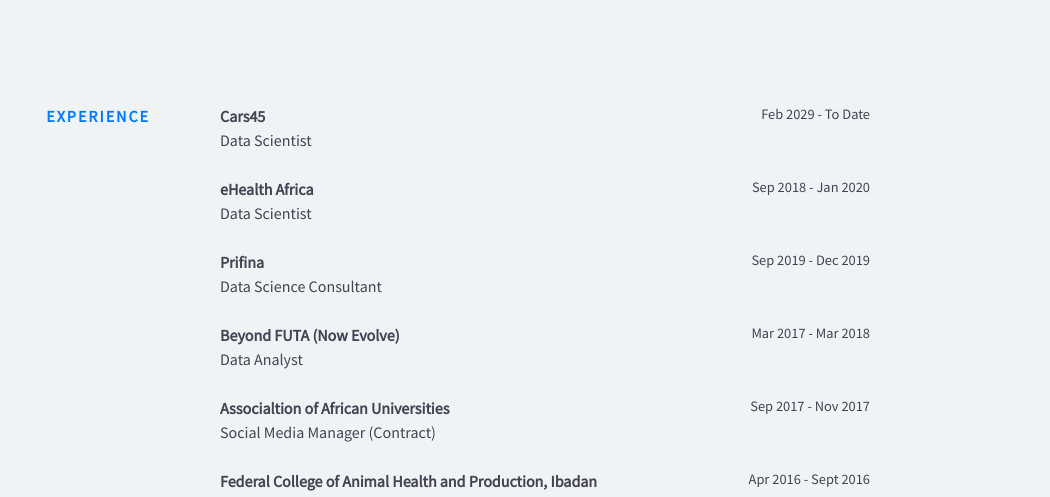
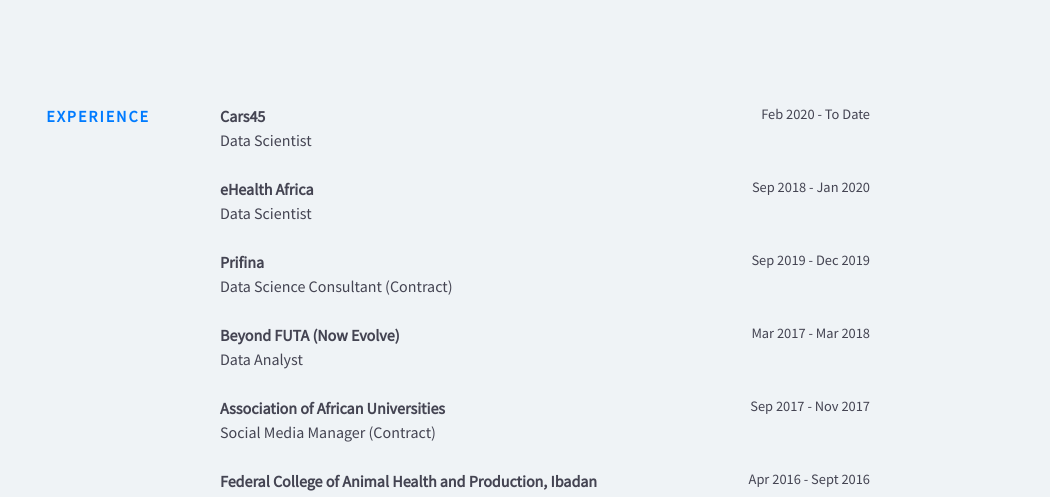
Before and after one commit to Godskid89/godskid89.github.io, a Jekyll site: the page built from index.html, in a window 1280 px wide and 900 px high, scrolled down 1946 px. Shown: the part 155-652 px from the top of the window, without its empty margins (230-1280 px from the left). Built offline with Jekyll 4.4.1, drawn with Linux system fonts in a browser that asks for light colours; nearby versions of some CDN libraries.

Commit message:
correct errors

```diff
--- a/_data/experience.yml
+++ b/_data/experience.yml
@@ -1,6 +1,6 @@
 - company: Cars45
   url: https://cars45.com/
-  time: Feb 2029 - To Date
+  time: Feb 2020 - To Date
   position: Data Scientist
 
 - company: eHealth Africa
@@ -11,14 +11,14 @@
 - company: Prifina
   url: https://www.prifina.com/
   time: Sep 2019 - Dec 2019
-  position: Data Science Consultant
+  position: Data Science Consultant (Contract)
 
 - company: Beyond FUTA (Now Evolve)
   url: https://web.facebook.com/officialBeyondFUTA/?_rdc=1&_rdr
   time: Mar 2017 - Mar 2018
   position: Data Analyst
 
-- company: Associaltion of African Universities
+- company: Association of African Universities
   url: https://www.aau.org/
   time: Sep 2017 - Nov 2017
   position: Social Media Manager (Contract)
```
Also changed, not shown: 1 other file.
